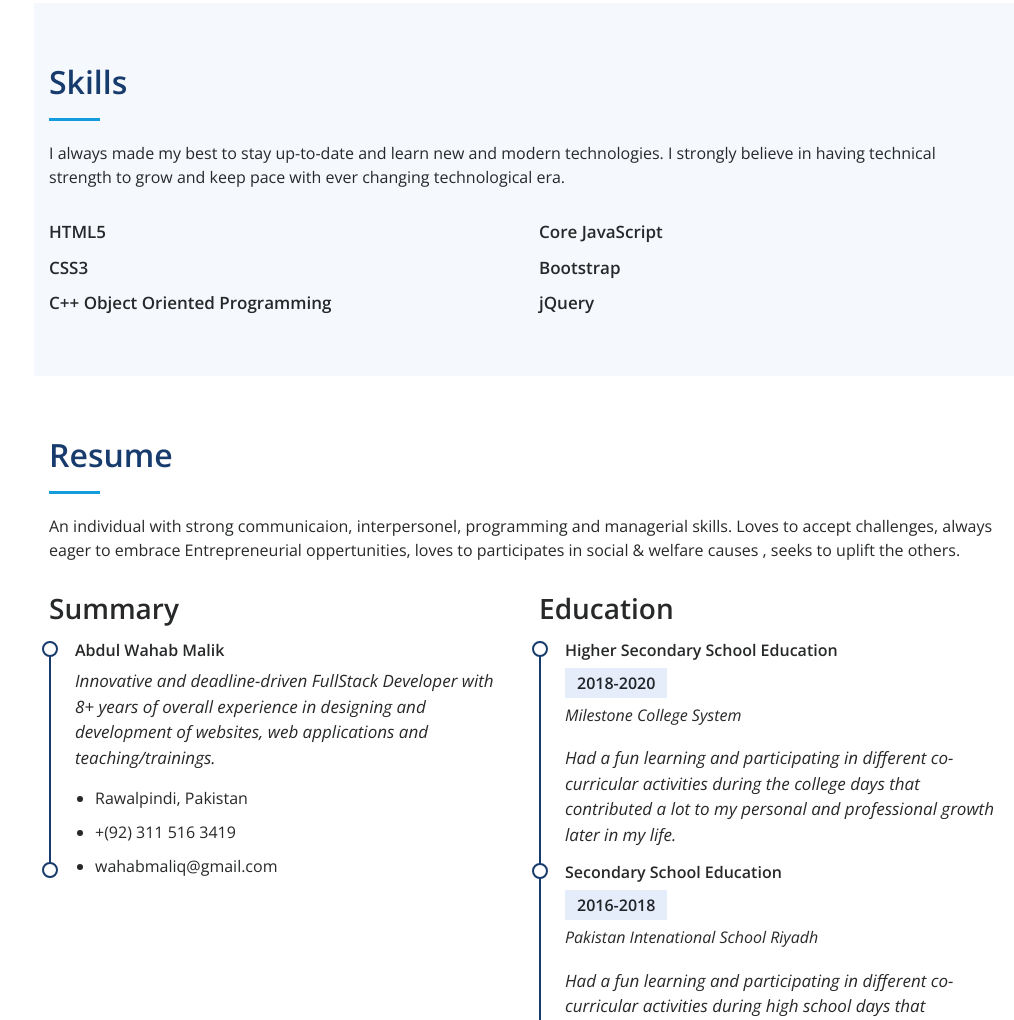
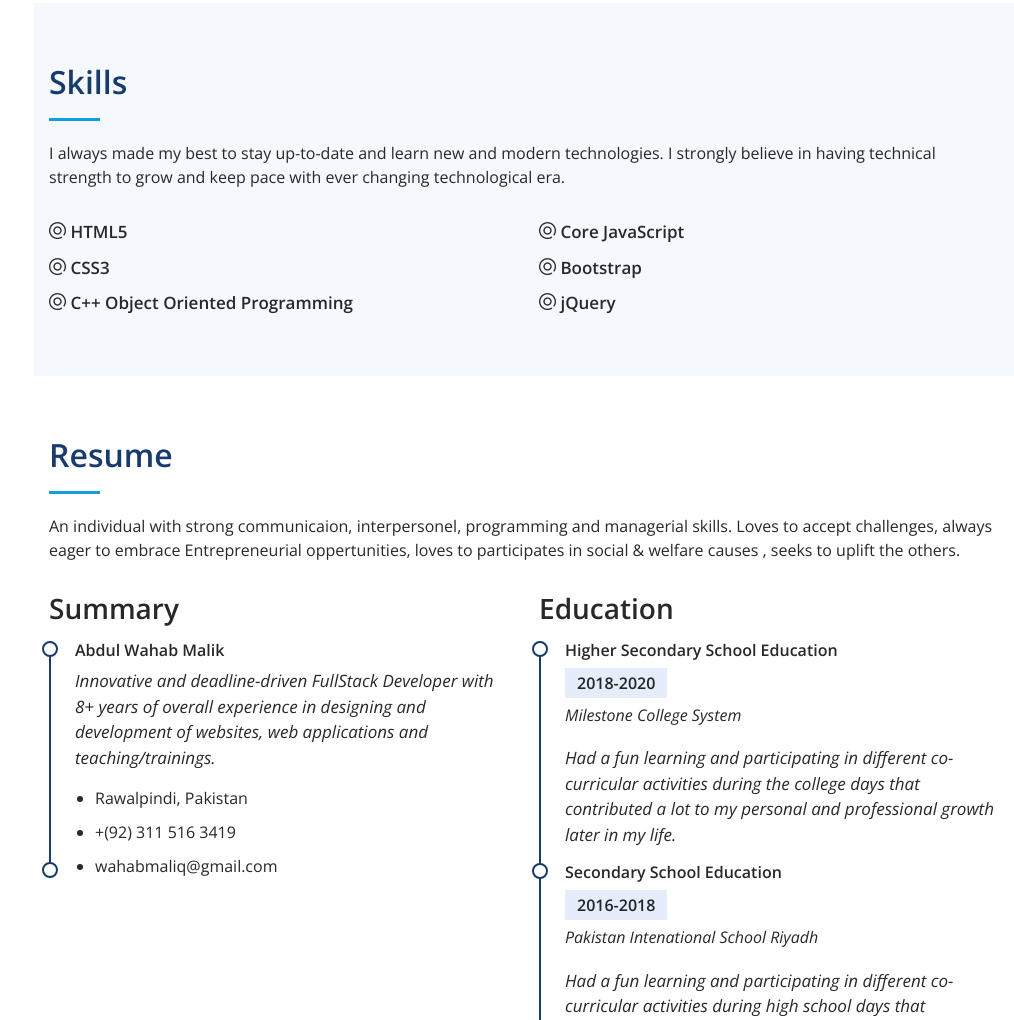
Before and after one commit to Abdul-Wahab-318/portfolio, a plain HTML site: page index.html in a window 1280 px wide. Shown: the part 1406-2426 px from the top of the page, without its empty margins (266-1280 px from the left). Drawn offline with nearby package versions, Linux system fonts and the light colour scheme.

Commit message:
fixed missing icons in skills and portfolio section

```diff
--- a/assets/css/custom.css
+++ b/assets/css/custom.css
@@ -519,18 +519,17 @@
       transform: translateY(-50%);
       opacity: 0;
   }
-  .skill-list-inner ul li i{
+
+  .skill-list-inner ul li span i{
       transition: all 500ms ease-in;
-      transition-delay: 50ms;
-  }
-  .skill-list-inner ul li:hover i{
+      display: inline-block;
+  }
+  .skill-list-inner ul li:hover span i{
     transform: rotate(360deg);
     color: var(--lightBlue);
-
   }
   .skill-list-inner ul li:hover {
       color: var(--lightBlue);
-
   }
 
 
@@ -657,6 +656,9 @@
         .portfolio-slider .portfolio-owl .item .item-inner .item-link i{
             font-size: 20px;
             color: var(--lightBlue);
+        }
+        .portfolio-slider .portfolio-owl .item .item-inner .item-link a:hover{
+            text-decoration: none;;
         }
         .portfolio-slider .portfolio-owl .owl-item{
             padding: 0 180px;
--- a/assets/css/style.css
+++ b/assets/css/style.css
@@ -1,10 +1,10 @@
 @font-face {
   font-family: 'icomoon';
-  src:  url('fonts/icomoon.eot?4f9x0i');
-  src:  url('fonts/icomoon.eot?4f9x0i#iefix') format('embedded-opentype'),
-    url('fonts/icomoon.ttf?4f9x0i') format('truetype'),
-    url('fonts/icomoon.woff?4f9x0i') format('woff'),
-    url('fonts/icomoon.svg?4f9x0i#icomoon') format('svg');
+  src:  url('fonts/icomoon.eot?lqn407');
+  src:  url('fonts/icomoon.eot?lqn407#iefix') format('embedded-opentype'),
+    url('fonts/icomoon.ttf?lqn407') format('truetype'),
+    url('fonts/icomoon.woff?lqn407') format('woff'),
+    url('fonts/icomoon.svg?lqn407#icomoon') format('svg');
   font-weight: normal;
   font-style: normal;
   font-display: block;
@@ -25,6 +25,15 @@
   -moz-osx-font-smoothing: grayscale;
 }
 
+.icon-foreign:before {
+  content: "\e917";
+}
+.icon-three-circles:before {
+  content: "\e915";
+}
+.icon-rec:before {
+  content: "\e916";
+}
 .icon-fa-toggle-off:before {
   content: "\e913";
   color: #fff;
--- a/index.html
+++ b/index.html
@@ -154,16 +154,16 @@
                                 <div class="row skill-list">
                                     <div class="col-md-6 skill-list-inner">
                                         <ul>
-                                            <li class="mt-0"> <span><i class="fas fa-circle-notch"></i></span> HTML5</li>
-                                            <li> <span><i class="fas fa-circle-notch"></i></span> CSS3</li>
-                                            <li class="mb-0"> <span><i class="fas fa-circle-notch"></i></span> C++ Object Oriented Programming</li>
+                                            <li class="mt-0"> <span><i class=" icon-rec"></i></span> HTML5</li>
+                                            <li> <span><i class=" icon-rec"></i></span> CSS3</li>
+                                            <li class="mb-0"> <span><i class=" icon-rec"></i></span> C++ Object Oriented Programming</li>
                                         </ul>
                                     </div>
                                     <div class="col-md-6 skill-list-inner">
                                         <ul class="mb-0">
-                                            <li class="mt-0"> <span><i class="fas fa-circle-notch"></i></span> Core JavaScript </li>
-                                            <li> <span><i class="fas fa-circle-notch"></i></span> Bootstrap</li>
-                                            <li class="mb-0"> <span><i class="fas fa-circle-notch"></i></span> jQuery</li>
+                                            <li class="mt-0"> <span><i class=" icon-rec"></i></span> Core JavaScript </li>
+                                            <li> <span><i class=" icon-rec"></i></span> Bootstrap</li>
+                                            <li class="mb-0"> <span><i class=" icon-rec"></i></span> jQuery</li>
                                         </ul>
                                     </div>
                                 </div>
@@ -234,7 +234,7 @@
                                         <div class="item-inner">
                                             <img src="./assets/img/02-port.jpg" alt="">
                                             <div class="item-link">
-                                                <a href="https://real-estate-awm.netlify.app/" target="_blank" rel="noopener noreferrer"><i class="fas fa-external-link-alt"></i></a>
+                                                <a href="https://real-estate-awm.netlify.app/" target="_blank" rel="noopener noreferrer"><i class=" icon-foreign"></i></a>
                                             </div>
                                         </div>
                                     </div>
@@ -242,7 +242,7 @@
                                         <div class="item-inner">
                                             <img src="./assets/img/01-port.png" alt="">
                                             <div class="item-link">
-                                                <a href="https://github.com/Abdul-Wahab-318/Main-Projects/blob/main/Construction-Final.zip" target="_blank" rel="noopener noreferrer"><i class="fas fa-external-link-alt"></i></a>
+                                                <a href="https://github.com/Abdul-Wahab-318/Main-Projects/blob/main/Construction-Final.zip" target="_blank" rel="noopener noreferrer"><i class=" icon-foreign"></i></a>
                                             </div>
                                         </div>
                                     </div>
```
Also changed, not shown: assets/css/fonts/icomoon.ttf, assets/css/fonts/icomoon.woff, 2 other files.
